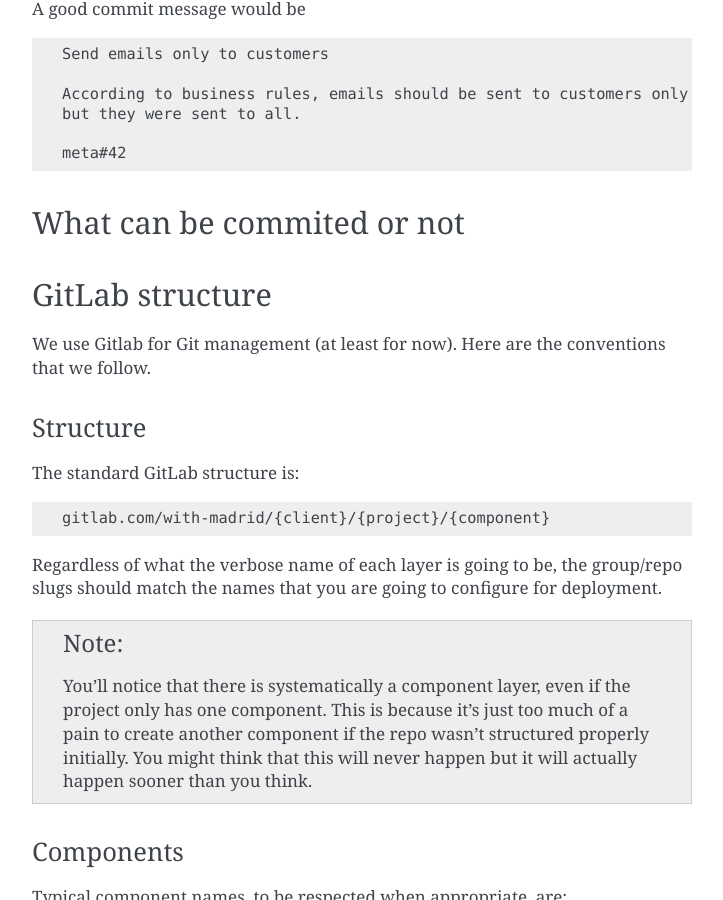
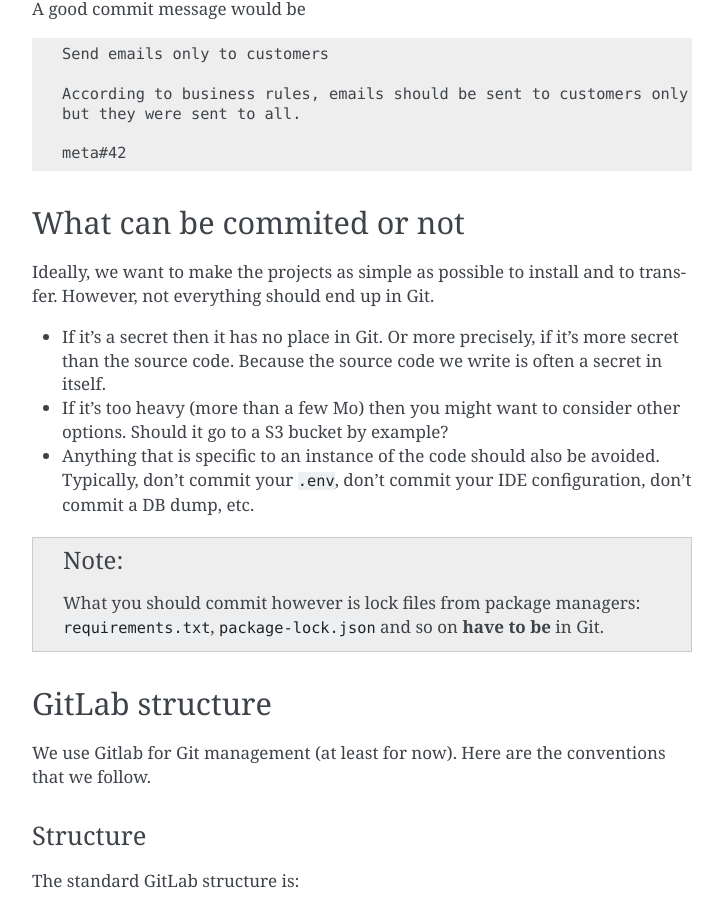
Before and after one commit to WithIO/CodeGuidelines, a Sphinx documentation site: the page built from source/version-control.md, in a window 1280 px wide and 900 px high, scrolled down 5339 px. Shown: the whole window, without its empty margins (388-1111 px from the left). Built offline with Sphinx 7.4.7, drawn with Linux system fonts in a browser that asks for light colours.

Commit message:
Missing version control paragraph

````diff
--- a/source/version-control.md
+++ b/source/version-control.md
@@ -239,6 +239,23 @@
 
 ## What can be commited or not
 
+Ideally, we want to make the projects as simple as possible to install and to
+transfer. However, not everything should end up in Git.
+
+-   If it's a secret then it has no place in Git. Or more precisely, if it's
+    more secret than the source code. Because the source code we write is often
+    a secret in itself.
+-   If it's too heavy (more than a few Mo) then you might want to consider other
+    options. Should it go to a S3 bucket by example?
+-   Anything that is specific to an instance of the code should also be avoided.
+    Typically, don't commit your `.env`, don't commit your IDE configuration,
+    don't commit a DB dump, etc.
+
+```{note}
+What you should commit however is lock files from package managers:
+`requirements.txt`, `package-lock.json` and so on **have to be** in Git.
+```
+
 ## GitLab structure
 
 We use Gitlab for Git management (at least for now). Here are the conventions
````
